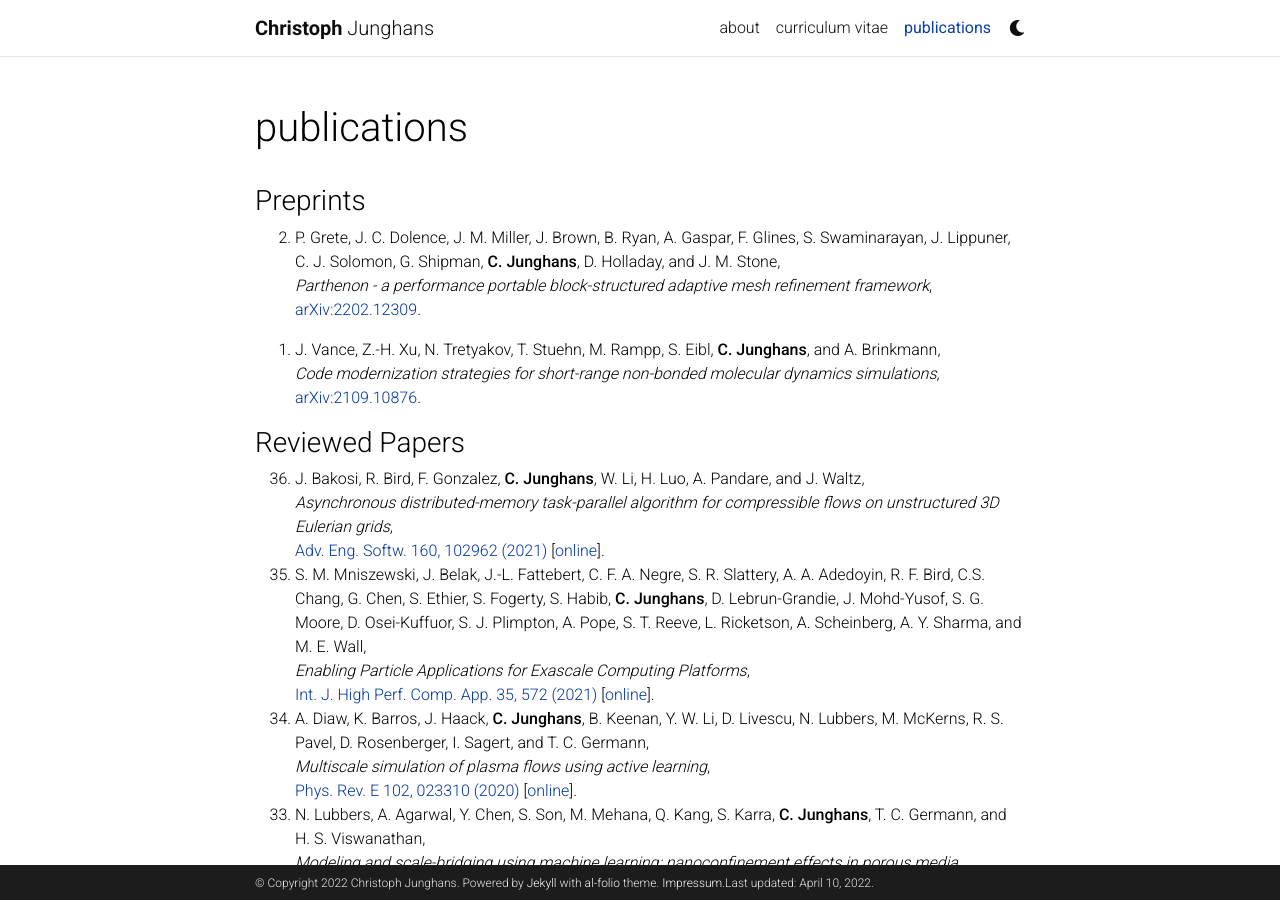
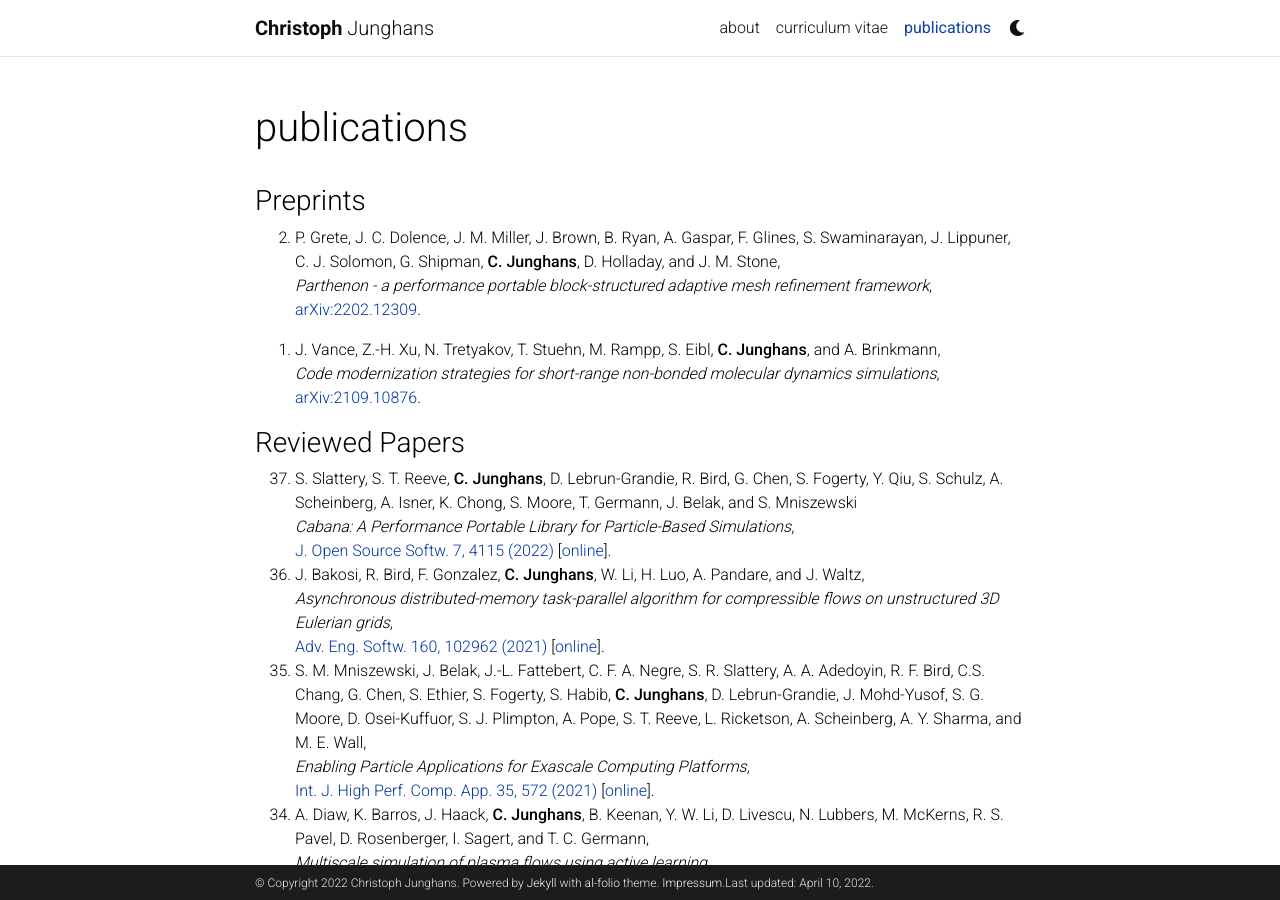
Before and after one commit to junghans/junghans.github.io, a Jekyll site: the page built from _pages/publications.md, in a window 1280 px wide and 900 px high. Built offline with Jekyll 4.4.1, drawn with Linux system fonts in a browser that asks for light colours; comment, search, counter and statistics services are not loaded; a style sheet for code colours, icons or effects is not loaded.

Commit message:
pubs: add Cabana paper

```diff
--- a/_pages/publications.md
+++ b/_pages/publications.md
@@ -23,6 +23,9 @@ nav: true
 
 {: reversed="reversed"}
 
+0. S. Slattery, S. T. Reeve, **C. Junghans**, D. Lebrun-Grandie, R. Bird, G. Chen, S. Fogerty, Y. Qiu, S. Schulz, A. Scheinberg, A. Isner, K. Chong, S. Moore, T. Germann, J. Belak, and S. Mniszewski<br>
+   *Cabana: A Performance Portable Library for Particle-Based Simulations*,<br>
+   [J. Open Source Softw. 7, 4115 (2022)](https://doi.org/10.21105/joss.04115) [[online](2022a.pdf)].
 0. J. Bakosi, R. Bird, F. Gonzalez, **C. Junghans**, W. Li, H. Luo, A. Pandare, and J. Waltz,<br>
    *Asynchronous distributed-memory task-parallel algorithm for compressible flows on unstructured 3D Eulerian grids*,<br>
    [Adv. Eng. Softw. 160, 102962 (2021)](https://doi.org/10.1016/j.advengsoft.2020.102962) [[online](2021b.pdf)].
```
Also changed, not shown: 1 other file.
